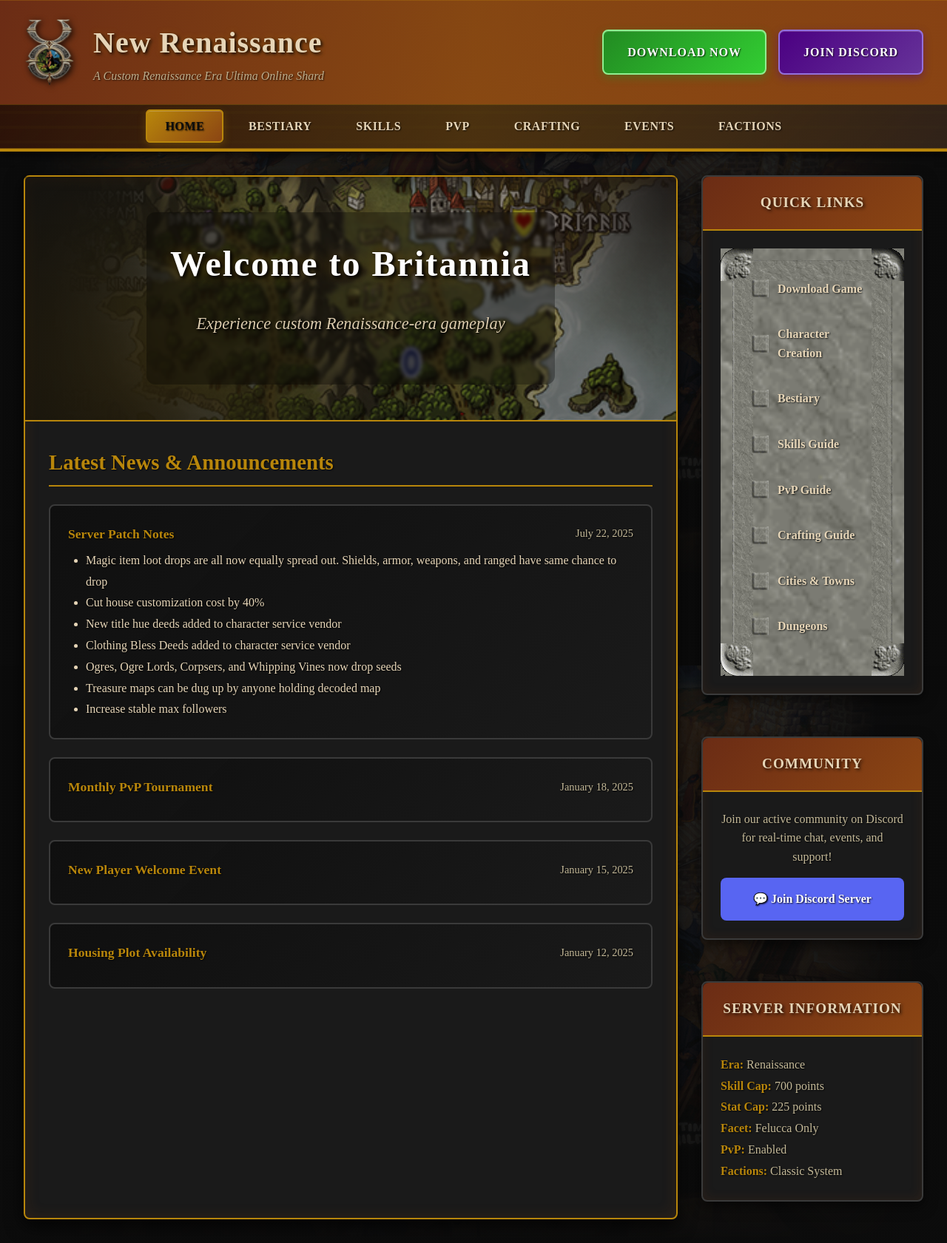
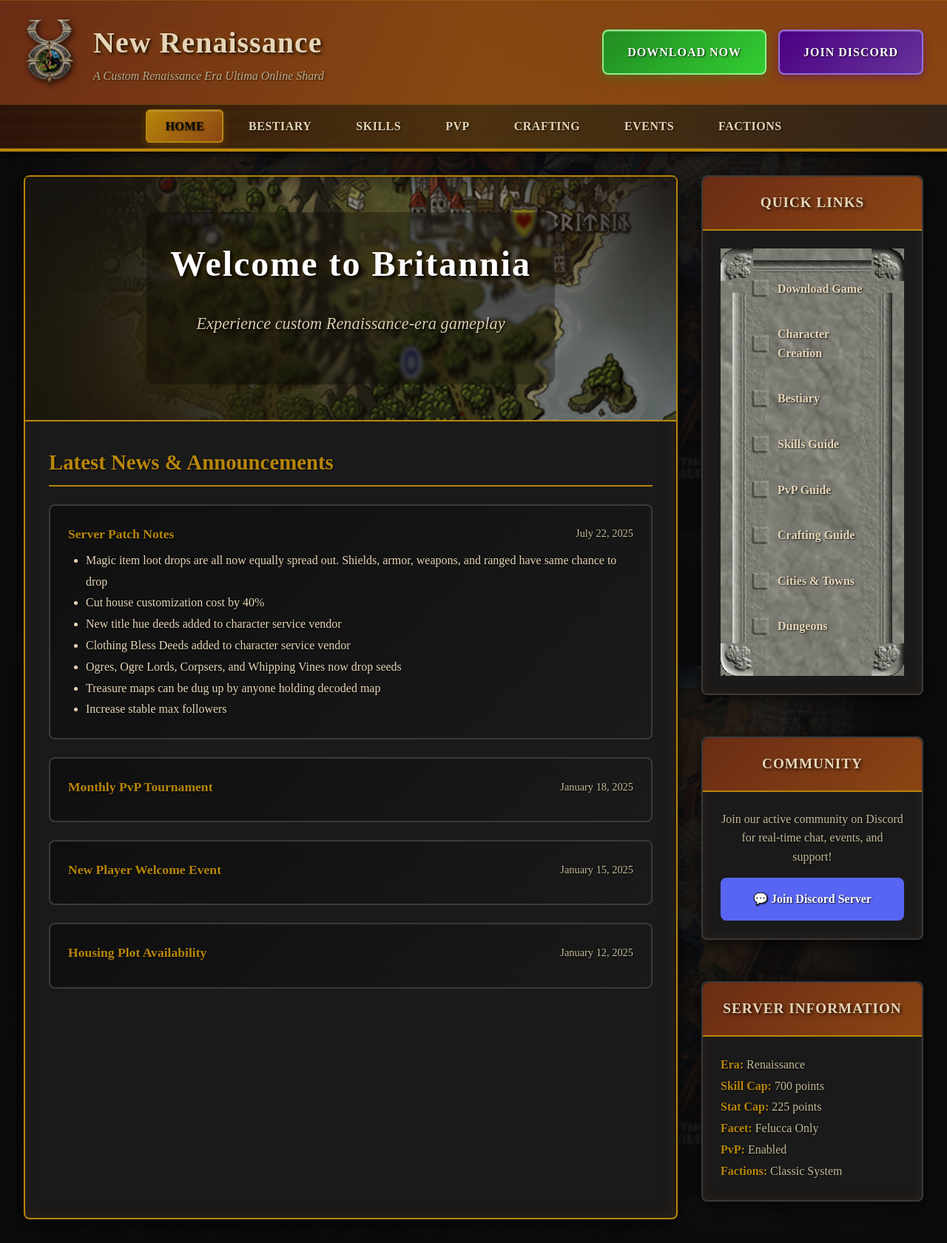
Before and after one commit to xzCad/newrenaissanceuo-wiki, a Jekyll site: the page built from README.md, in a window 1280 px wide. Shown: the whole page at 74% size. Built offline with Jekyll 4.4.1, drawn with Linux system fonts in a browser that asks for light colours; our own code applies the rules of GitHub Pages for plain Markdown files.

Commit message:
Update home.html

```diff
--- a/_layouts/home.html
+++ b/_layouts/home.html
@@ -513,7 +513,7 @@
             padding: 1.5rem;
         }
 
-        /* Quick Links Widget - Gump Style */
+/* Quick Links Widget - Gump Style */
         .quick-links-scroll {
             position: relative;
             min-height: 500px;
@@ -549,10 +549,10 @@
         .quick-links-scroll::after {
             content: '';
             position: absolute;
-            top: 0;
-            left: 0;
-            right: 0;
-            bottom: 0;
+            top: 16px;
+            left: 16px;
+            right: 16px;
+            bottom: 16px;
             background:
                 url('/assets/images/gump201.png') top center repeat-x,
                 url('/assets/images/gump203.png') center right repeat-y,
@@ -561,9 +561,6 @@
                 auto auto,
                 auto auto,
                 auto auto;
-            /* Clip the edges to not overlap corners */
-            background-clip: content-box;
-            padding: 16px 16px 16px 16px; /* Adjust based on your corner image sizes */
             z-index: 0;
             pointer-events: none;
         }
```
